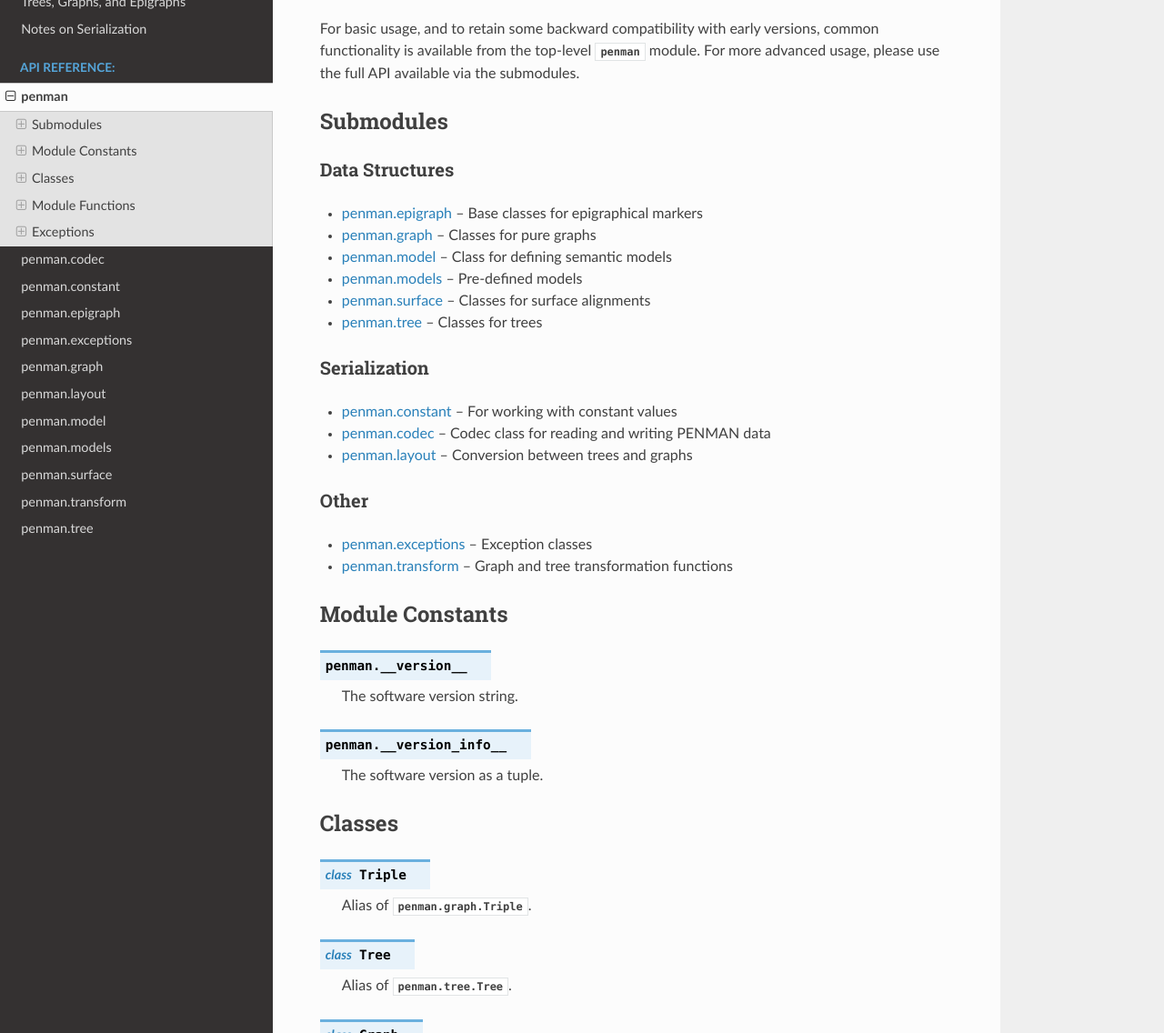
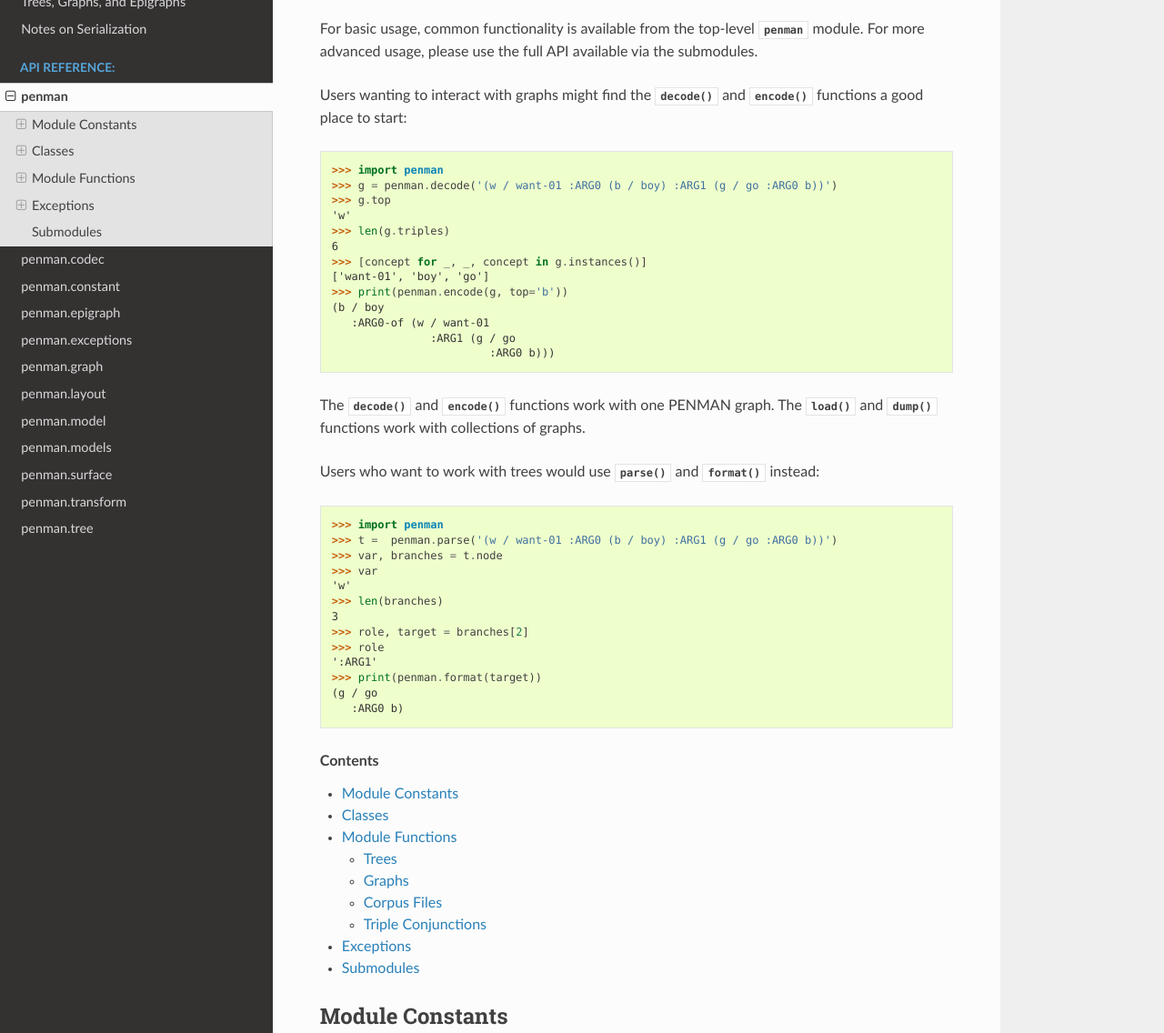
Before and after one commit to goodmami/penman, a Sphinx documentation site: the page built from docs/api/penman.rst, in a window 1280 px wide and 1400 px high, cut to the strip 264-1400 px from the top of the window. Shown: the whole strip at 91% size. Built offline with Sphinx 7.4.7 and the Read the Docs theme 2.0.0, drawn with Linux system fonts in a browser that asks for light colours; some of the changed text lies outside the part shown.

Commit message:
Documentation fixes

```diff
--- a/docs/api/penman.rst
+++ b/docs/api/penman.rst
@@ -4,39 +4,50 @@ penman
 
 .. automodule:: penman
 
-For basic usage, and to retain some backward compatibility with early
-versions, common functionality is available from the top-level
+For basic usage, common functionality is available from the top-level
 :mod:`penman` module. For more advanced usage, please use the full API
 available via the submodules.
 
-.. _submodules:
+Users wanting to interact with graphs might find the :func:`decode` and
+:func:`encode` functions a good place to start::
 
-Submodules
-----------
+    >>> import penman
+    >>> g = penman.decode('(w / want-01 :ARG0 (b / boy) :ARG1 (g / go :ARG0 b))')
+    >>> g.top
+    'w'
+    >>> len(g.triples)
+    6
+    >>> [concept for _, _, concept in g.instances()]
+    ['want-01', 'boy', 'go']
+    >>> print(penman.encode(g, top='b'))
+    (b / boy
+       :ARG0-of (w / want-01
+                   :ARG1 (g / go
+                            :ARG0 b)))
 
-Data Structures
-'''''''''''''''
+The :func:`decode` and :func:`encode` functions work with one PENMAN
+graph. The :func:`load` and :func:`dump` functions work with
+collections of graphs.
 
-- :doc:`penman.epigraph` -- Base classes for epigraphical markers
-- :doc:`penman.graph` -- Classes for pure graphs
-- :doc:`penman.model` -- Class for defining semantic models
-- :doc:`penman.models` -- Pre-defined models
-- :doc:`penman.surface` -- Classes for surface alignments
-- :doc:`penman.tree` -- Classes for trees
+Users who want to work with trees would use :func:`parse` and
+:func:`format` instead::
 
-Serialization
-'''''''''''''
+   >>> import penman
+   >>> t =  penman.parse('(w / want-01 :ARG0 (b / boy) :ARG1 (g / go :ARG0 b))')
+   >>> var, branches = t.node
+   >>> var
+   'w'
+   >>> len(branches)
+   3
+   >>> role, target = branches[2]
+   >>> role
+   ':ARG1'
+   >>> print(penman.format(target))
+   (g / go
+      :ARG0 b)
 
-- :doc:`penman.constant` -- For working with constant values
-- :doc:`penman.codec` -- Codec class for reading and writing PENMAN data
-- :doc:`penman.layout` -- Conversion between trees and graphs
-
-Other
-'''''
-
-- :doc:`penman.exceptions` -- Exception classes
-- :doc:`penman.transform` -- Graph and tree transformation functions
-
+.. contents:: Contents
+   :local:
 
 Module Constants
 ----------------
@@ -53,13 +64,13 @@ Module Constants
 Classes
 -------
 
+.. class:: Tree
+
+   Alias of :exc:`penman.tree.Tree`.
+
 .. class:: Triple
 
    Alias of :exc:`penman.graph.Triple`.
-
-.. class:: Tree
-
-   Alias of :exc:`penman.tree.Tree`.
 
 .. class:: Graph
 
@@ -132,3 +143,20 @@ Exceptions
 .. exception:: DecodeError
 
    Alias of :exc:`penman.exceptions.DecodeError`.
+
+.. _submodules:
+
+Submodules
+----------
+
+- :doc:`penman.codec` -- Codec class for reading and writing PENMAN data
+- :doc:`penman.constant` -- For working with constant values
+- :doc:`penman.epigraph` -- Base classes for epigraphical markers
+- :doc:`penman.exceptions` -- Exception classes
+- :doc:`penman.graph` -- Classes for pure graphs
+- :doc:`penman.layout` -- Conversion between trees and graphs
+- :doc:`penman.model` -- Class for defining semantic models
+- :doc:`penman.models` -- Pre-defined models
+- :doc:`penman.surface` -- For working with surface alignments
+- :doc:`penman.transform` -- Graph and tree transformation functions
+- :doc:`penman.tree` -- Classes for trees
```
Also changed, not shown: 3 other files.
